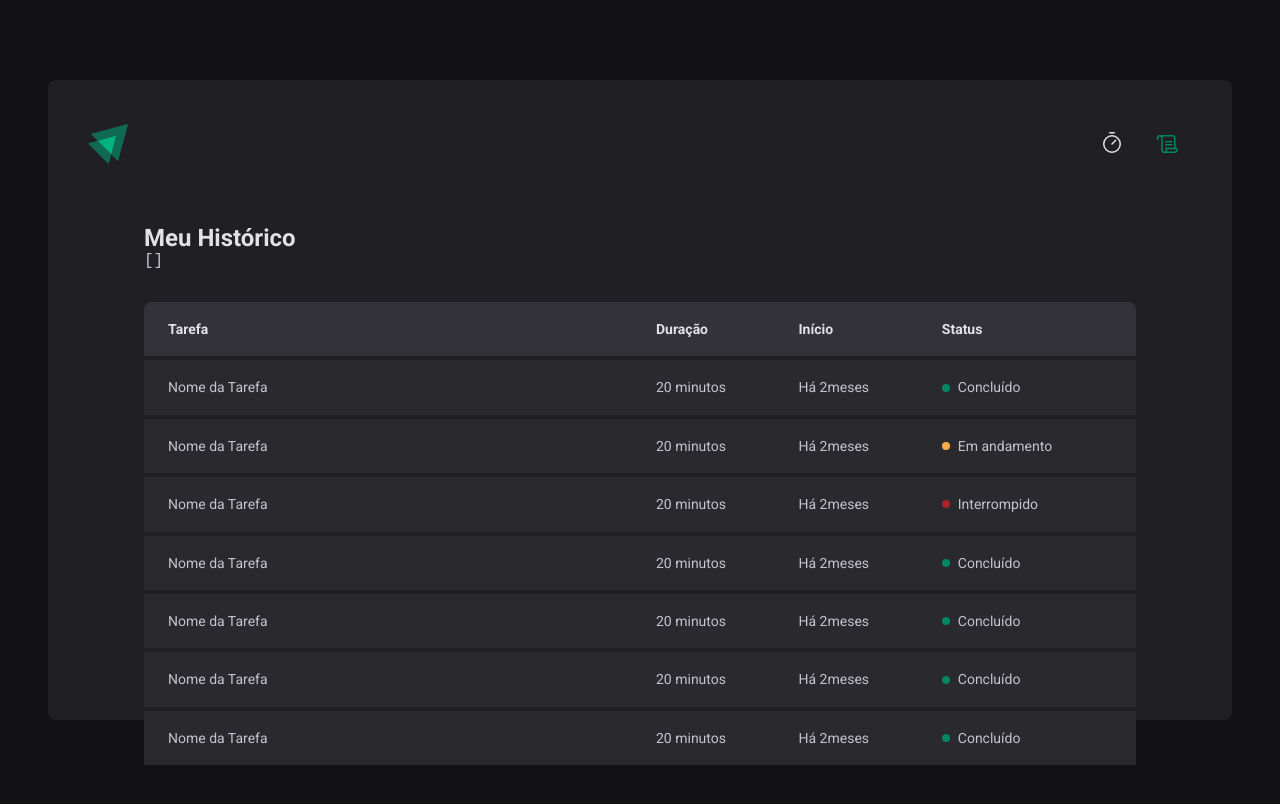
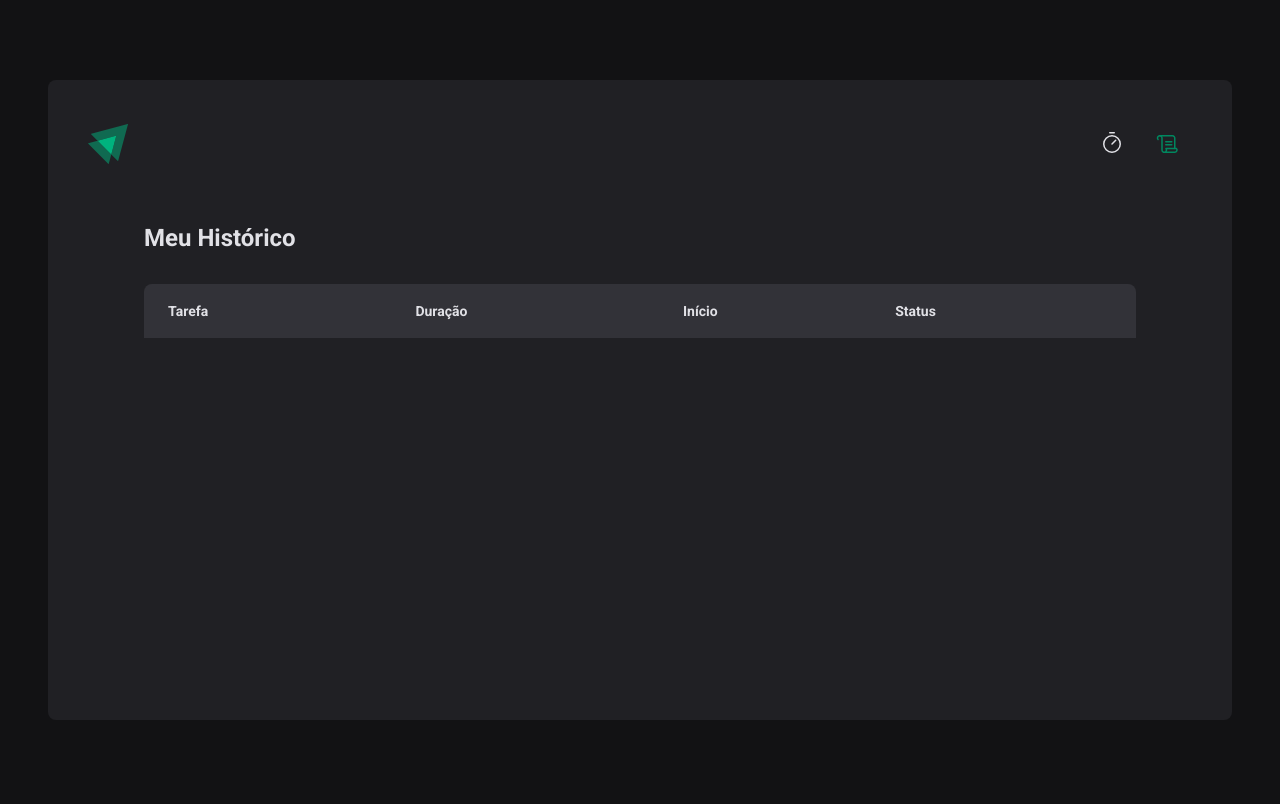
Before and after one commit to LeonardoBrizolla/ignite-timer, a React (Vite) app: page /history in a window 1280 px wide. Shown: the top 804 px of the page. Built offline with nearby package versions, Linux system fonts and the light colour scheme.

Commit message:
Listagem do histórico

```diff
--- a/src/contexts/CyclesContext.tsx
+++ b/src/contexts/CyclesContext.tsx
@@ -10,7 +10,7 @@ interface Cycle {
   task: string
   minutesAmount: number
   startDate: Date
-  interruptData?: Date
+  interruptedDate?: Date
   finishedDate?: Date
 }
 
@@ -72,7 +72,7 @@ export function CyclesContextProvider({
     setCycles((state) =>
       state.map((cycle) =>
         cycle.id === activeCycleId
-          ? { ...cycle, interruptDate: new Date() }
+          ? { ...cycle, interruptedDate: new Date() }
           : cycle,
       ),
     )
--- a/src/pages/History/index.tsx
+++ b/src/pages/History/index.tsx
@@ -4,12 +4,11 @@ import { CyclesContext } from '../../contexts/CyclesContext'
 
 export function History() {
   const { cycles } = useContext(CyclesContext)
+  console.log('🚀 ~ file: index.tsx:7 ~ History ~ cycles:', cycles)
 
   return (
     <HistoryContainer>
       <h1>Meu Histórico</h1>
-
-      <pre>{JSON.stringify(cycles, null, 2)}</pre>
 
       <HistoryList>
         <table>
@@ -23,62 +22,28 @@ export function History() {
           </thead>
 
           <tbody>
-            <tr>
-              <td>Nome da Tarefa</td>
-              <td>20 minutos</td>
-              <td>Há 2meses</td>
-              <td>
-                <Status statusColor="green">Concluído</Status>
-              </td>
-            </tr>
-            <tr>
-              <td>Nome da Tarefa</td>
-              <td>20 minutos</td>
-              <td>Há 2meses</td>
-              <td>
-                <Status statusColor="yellow">Em andamento</Status>
-              </td>
-            </tr>
-            <tr>
-              <td>Nome da Tarefa</td>
-              <td>20 minutos</td>
-              <td>Há 2meses</td>
-              <td>
-                <Status statusColor="red">Interrompido</Status>
-              </td>
-            </tr>
-            <tr>
-              <td>Nome da Tarefa</td>
-              <td>20 minutos</td>
-              <td>Há 2meses</td>
-              <td>
-                <Status statusColor="green">Concluído</Status>
-              </td>
-            </tr>
-            <tr>
-              <td>Nome da Tarefa</td>
-              <td>20 minutos</td>
-              <td>Há 2meses</td>
-              <td>
-                <Status statusColor="green">Concluído</Status>
-              </td>
-            </tr>
-            <tr>
-              <td>Nome da Tarefa</td>
-              <td>20 minutos</td>
-              <td>Há 2meses</td>
-              <td>
-                <Status statusColor="green">Concluído</Status>
-              </td>
-            </tr>
-            <tr>
-              <td>Nome da Tarefa</td>
-              <td>20 minutos</td>
-              <td>Há 2meses</td>
-              <td>
-                <Status statusColor="green">Concluído</Status>
-              </td>
-            </tr>
+            {cycles.map((cycle) => {
+              return (
+                <tr key={cycle.id}>
+                  <td>{cycle.task}</td>
+                  <td>{cycle.minutesAmount} minutos</td>
+                  <td>{cycle.startDate.toISOString()}</td>
+                  <td>
+                    {cycle.finishedDate && (
+                      <Status statusColor="green">Concluído</Status>
+                    )}
+
+                    {cycle.interruptedDate && (
+                      <Status statusColor="red">Interrompido</Status>
+                    )}
+
+                    {!cycle.finishedDate && !cycle.interruptedDate && (
+                      <Status statusColor="yellow">Em andamento</Status>
+                    )}
+                  </td>
+                </tr>
+              )
+            })}
           </tbody>
         </table>
       </HistoryList>
```
